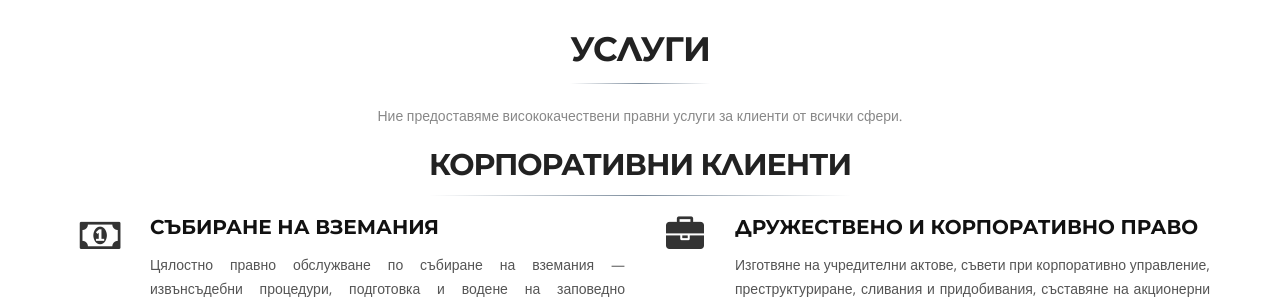
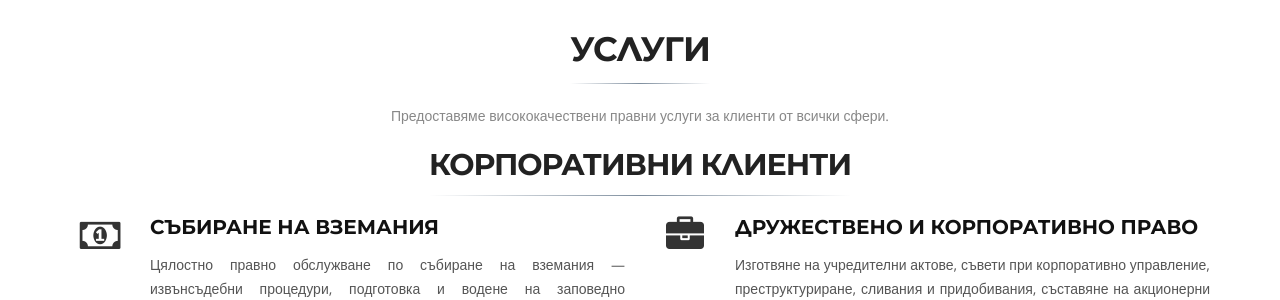
Before and after one commit to NikolaiNikolaev/law-page, a Jekyll site: the page built from index.html, in a window 1280 px wide and 900 px high, scrolled down 1045 px. Shown: the part 154-454 px from the top of the window. Built offline with Jekyll 4.4.1, drawn with Linux system fonts in a browser that asks for light colours.

Commit message:
Update index.html

```diff
--- a/index.html
+++ b/index.html
@@ -76,7 +77,7 @@
     <section class="main-section" id="service">
         <div class="container">
             <h2 class="text-center">УСЛУГИ</h2>
-            <p class="animated fadeInDown delay-07s text-center">Ние предоставяме висококачествени правни услуги за клиенти от всички сфери.</p>
+            <p class="animated fadeInDown delay-07s text-center">Предоставяме висококачествени правни услуги за клиенти от всички сфери.</p>
 
             <div class="row">
                 <div class="col-lg-12 text-center">
```
Also changed, not shown: other parts of index.html (+2 -1 lines).
